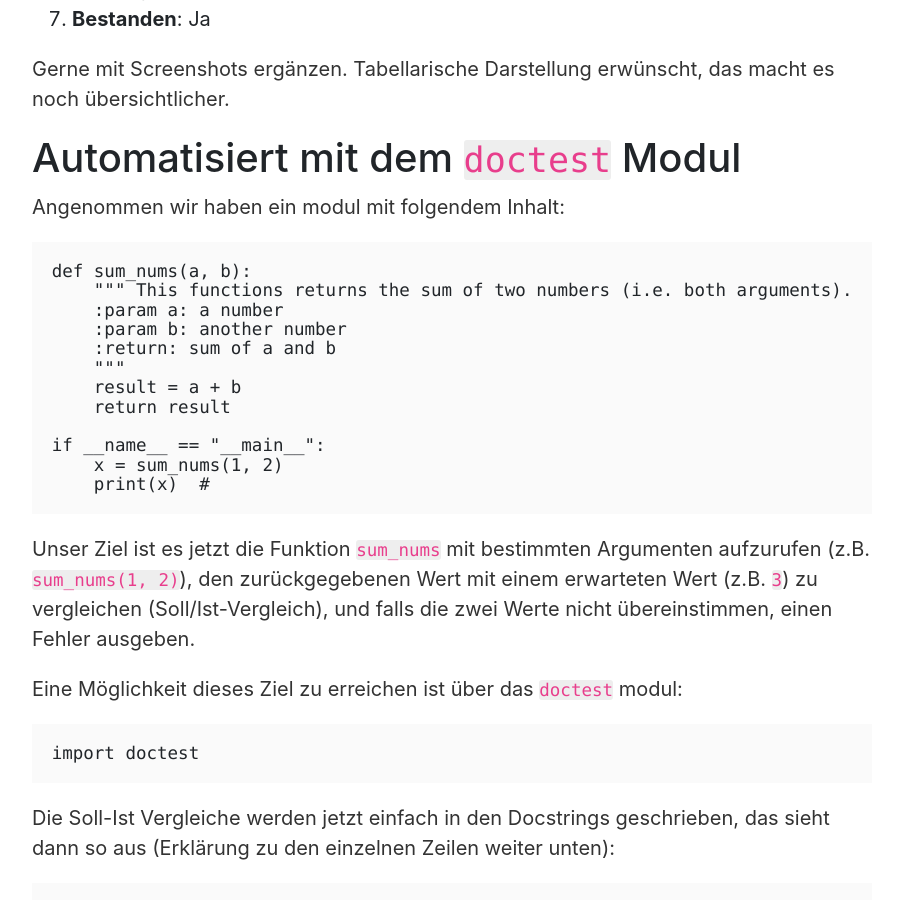
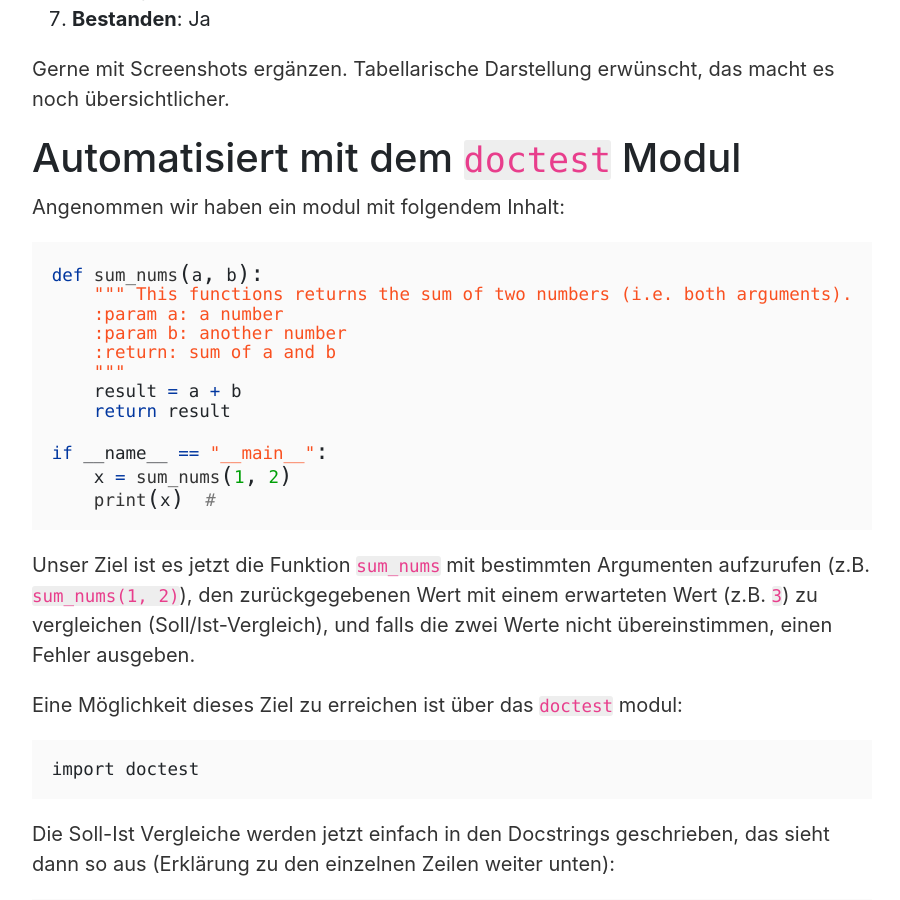
Before and after one commit to mAIRcode/mAIRcode.github.io, a Jekyll site: the page built from _posts/2021-12-08-testcases.md, in a window 1280 px wide and 900 px high, scrolled down 801 px. Shown: the whole window, without its empty margins (188-1088 px from the left). Built offline with Jekyll 4.4.1, drawn with Linux system fonts in a browser that asks for light colours; nearby versions of some CDN libraries; some of the changed text lies outside the part shown.

Commit message:
Update 2021-12-08-testcases.md

````diff
--- a/_posts/2021-12-08-testcases.md
+++ b/_posts/2021-12-08-testcases.md
@@ -41,7 +41,8 @@ Gerne mit Screenshots ergänzen. Tabellarische Darstellung erwünscht, das macht
 
 Angenommen wir haben ein modul mit folgendem Inhalt:
 
-```Python
+
+{% highlight python %}
 def sum_nums(a, b):
     """ This functions returns the sum of two numbers (i.e. both arguments).
     :param a: a number
@@ -54,7 +55,7 @@ def sum_nums(a, b):
 if __name__ == "__main__":
     x = sum_nums(1, 2)
     print(x)  #
-```
+{% endhighlight %}
 
 Unser Ziel ist es jetzt die Funktion `sum_nums` mit bestimmten Argumenten aufzurufen (z.B. `sum_nums(1, 2)`), den zurückgegebenen Wert mit einem erwarteten Wert (z.B. `3`) zu vergleichen (Soll/Ist-Vergleich), und falls die zwei Werte nicht übereinstimmen, einen Fehler ausgeben.
 
@@ -142,6 +143,3 @@ Got:
 
 Process finished with exit code 0
 ```
-
-.. code-block:: python
-   :emphasize-lines: 3,5
````
